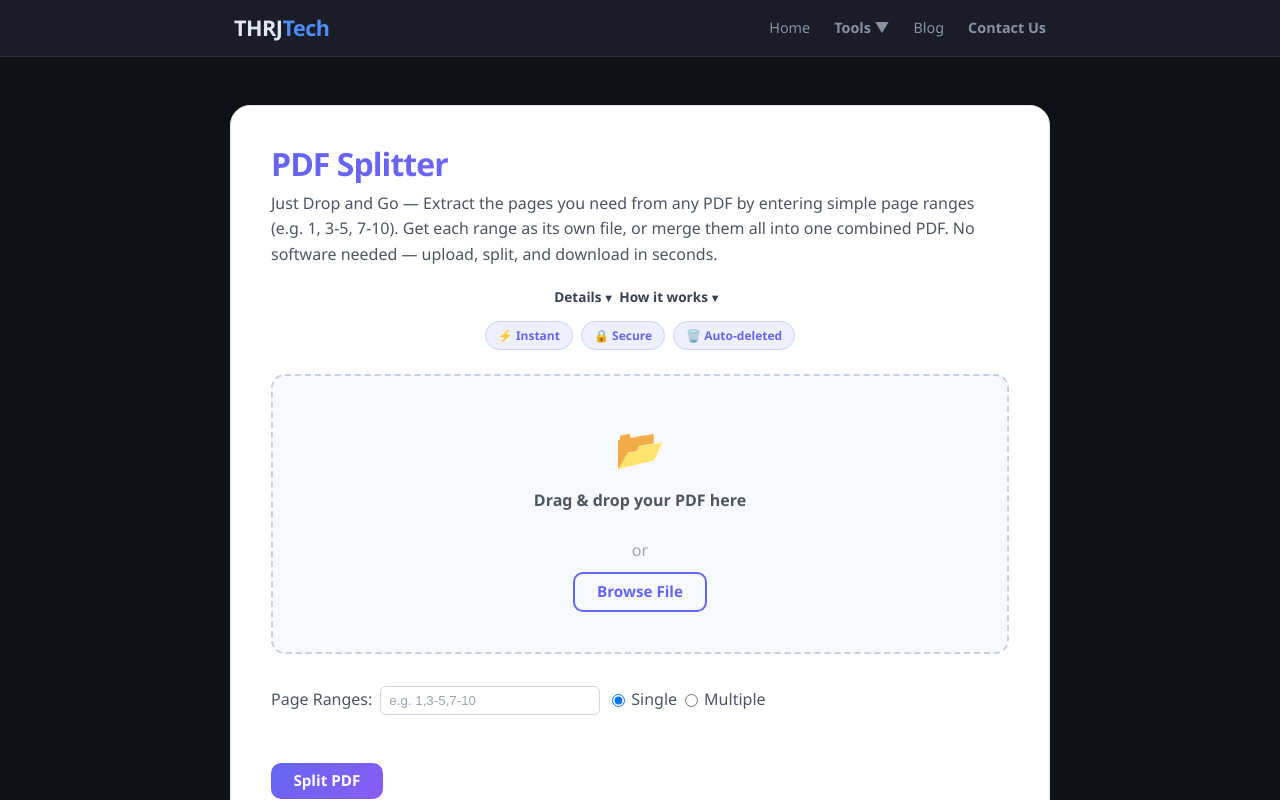
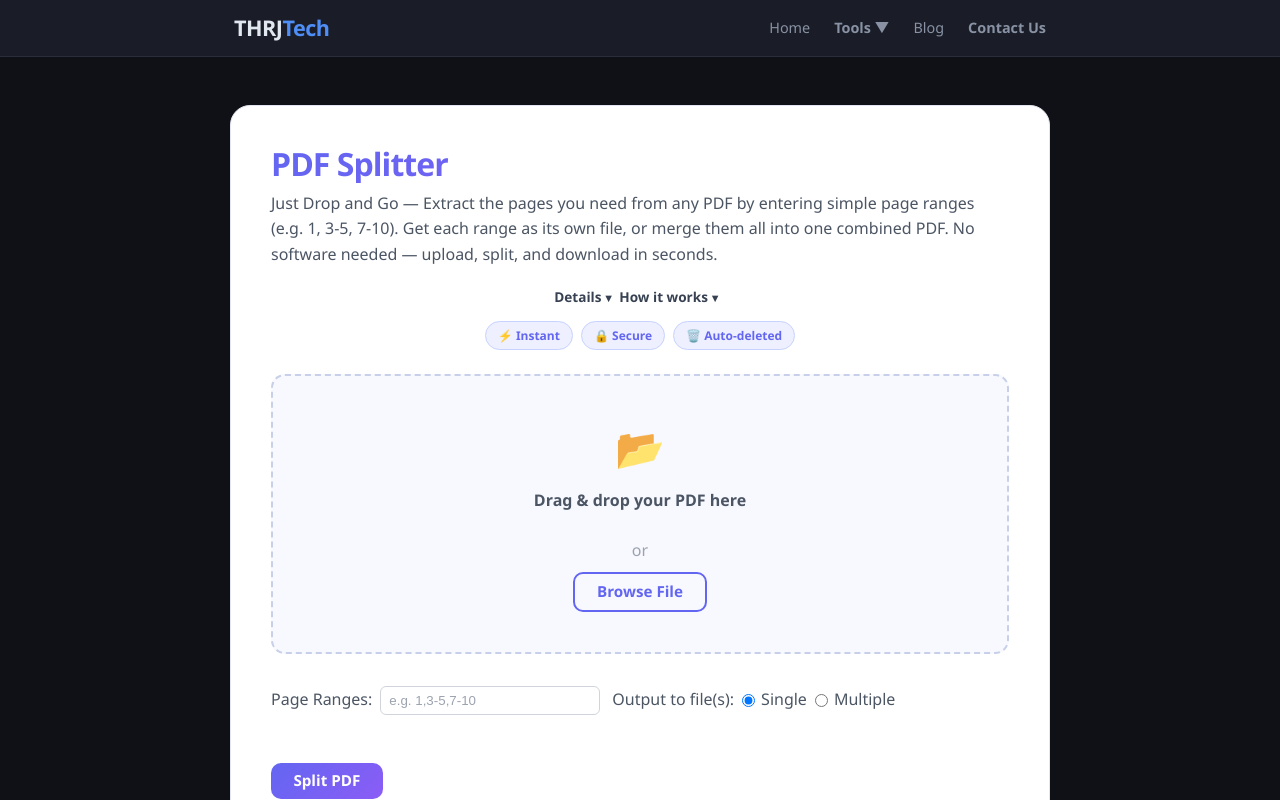
Before and after one commit to allthatjava-one/thrjtech-main, a React (Vite) app: page /pdf-splitter in a window 1280 px wide. Shown: the top 800 px of the page. Built offline with nearby package versions, Linux system fonts and the light colour scheme.

Commit message:
Adjust UI

```diff
--- a/src/tools/pdf-splitter/PdfSplitterView.jsx
+++ b/src/tools/pdf-splitter/PdfSplitterView.jsx
@@ -193,6 +193,9 @@ export function PdfSplitterView({
 
             <div className="hero-tagline" style={{ display: 'flex', gap: 8, alignItems: 'center' }}>
               <label style={{ display: 'flex', gap: 6, alignItems: 'center' }}>
+                Output to file(s):
+              </label>
+              <label style={{ display: 'flex', gap: 6, alignItems: 'center' }}>
                 <input type="radio" name="output" checked={outputOption === 'ONE'} onChange={() => setOutputOption('ONE')} /> Single
               </label>
               <label style={{ display: 'flex', gap: 6, alignItems: 'center' }}>
```
